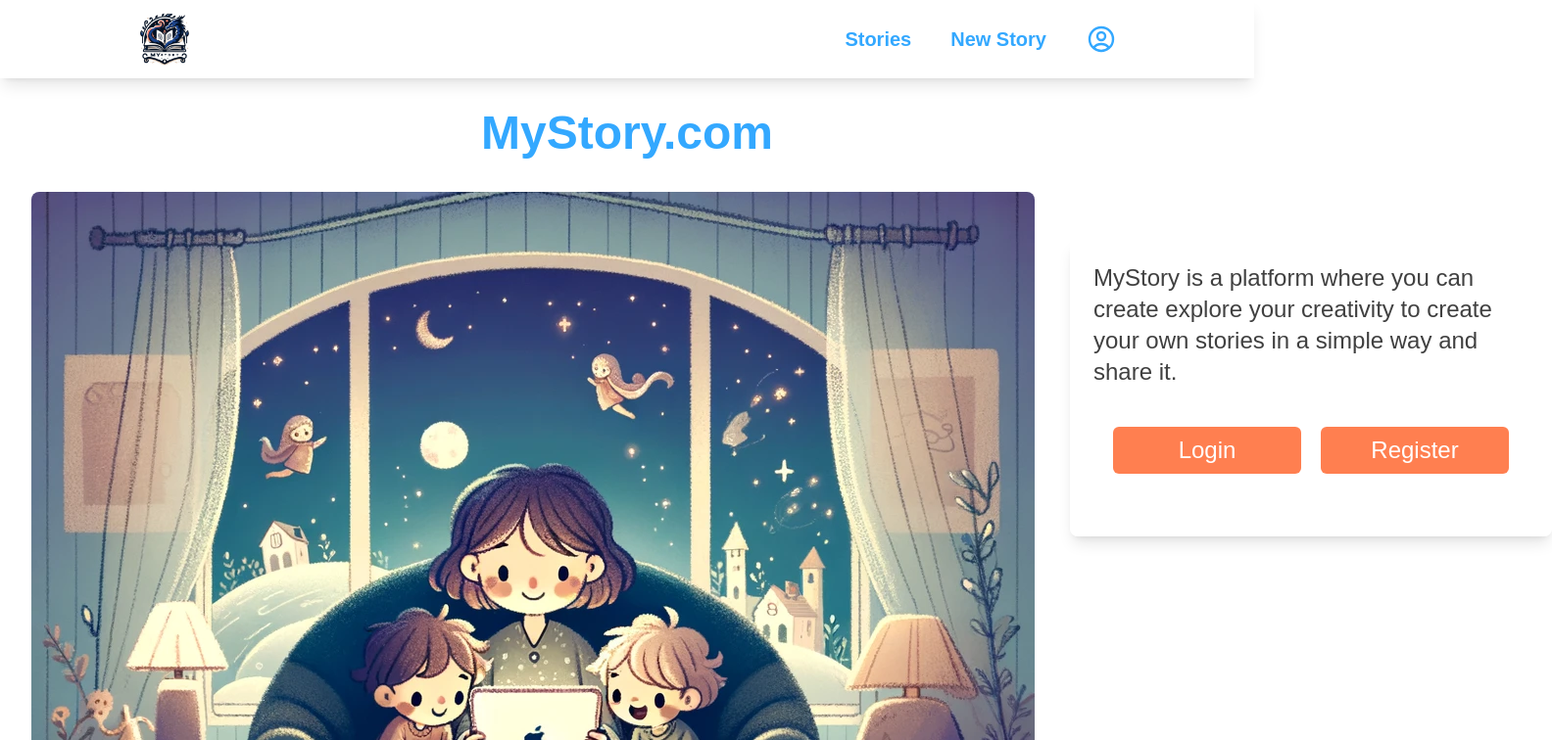
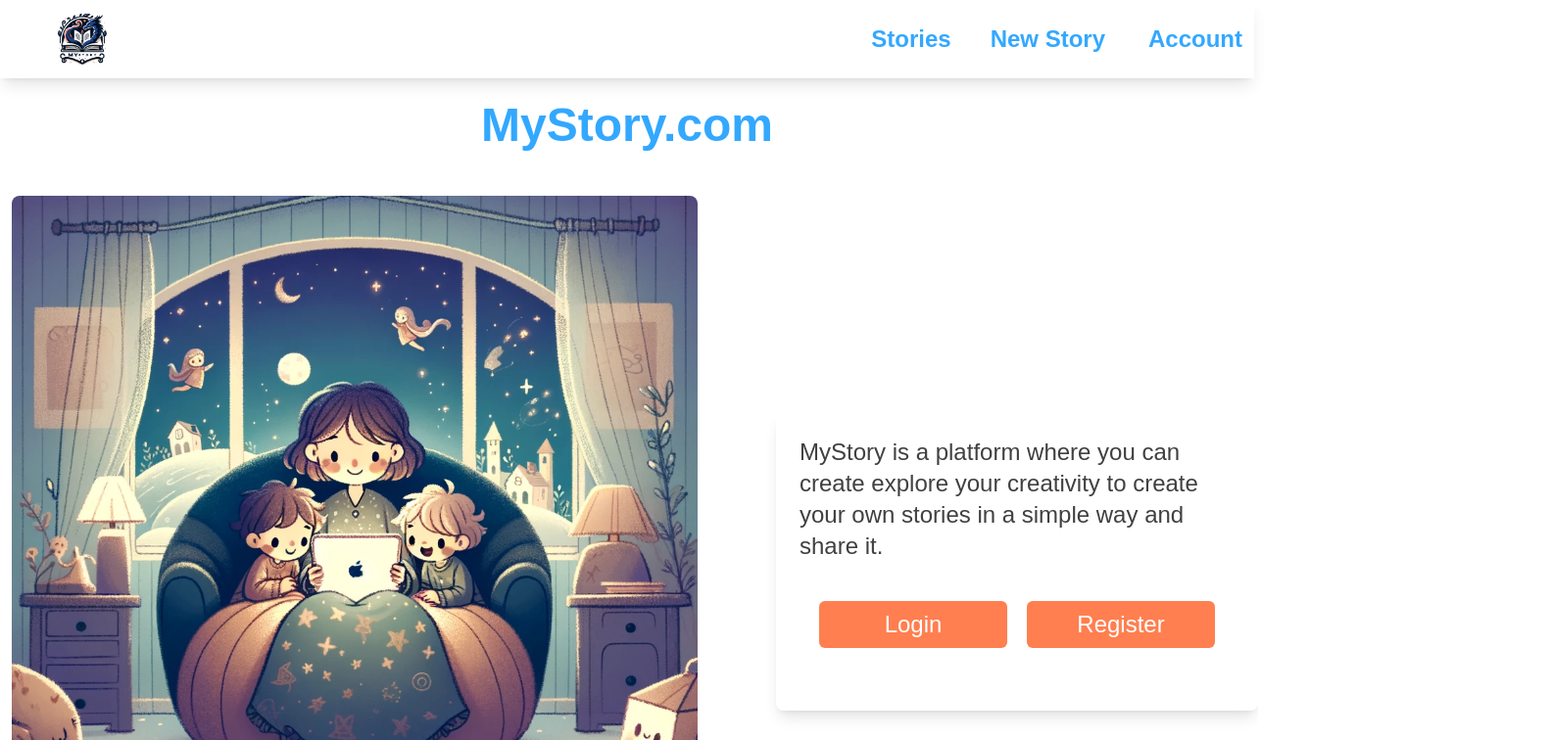
Before and after one commit to JuanitaAK/ai-story, a Next.js app: page / in a window 1280 px wide. Shown: the top 756 px of the page at 98% size, 1584 px wide, since content can reach past the window. Built offline with nearby package versions, Linux system fonts and the light colour scheme.

Commit message:
chore refactor layout and profile components

```diff
--- a/src/components/LandingPage.tsx
+++ b/src/components/LandingPage.tsx
@@ -8,19 +8,20 @@
   }
   return (
     <div>
-      {/* // <div className="bg-gradient-to-b from-white to-blue-500"> */}
-      <h2 className=" text-center text-3xl lg:text-5xl font-bold text-nav-font mb-9">
+      <h2 className=" text-center text-3xl lg:text-5xl font-bold text-nav-font pt-6 mb-9">
         MyStory.com
       </h2>
 
-      <div className="flex flex-col lg:flex-row gap-6 items-start">
+      <div className="flex flex-col lg:flex-row gap-20 items-center mb-6 p-3">
         <Image
           src={home}
           alt="Family reading a book"
           className=" rounded-lg left-6"
+          width={700}
         />
 
-        <div className="Card-container m-3 lg:mt-12 bg-white p-6 rounded-lg shadow-lg bg-opacity-70  max-w-lg  ">
+        <div className="Card-container lg:mt-12 bg-white p-6 rounded-lg shadow-lg bg-opacity-70 md:max-w-lg lg:w-auto mr-3 ">
+          {/* //md:max-w-lg  */}
           <p className="text-lg lg:text-2xl text-neutral-700">
             MyStory is a platform where you can create explore your creativity
             to create your own stories in a simple way and share it.
--- a/src/components/Layout/Footer.tsx
+++ b/src/components/Layout/Footer.tsx
@@ -2,16 +2,16 @@
 
 const Footer = (): JSX.Element => {
   return (
-    <div className="flex sm:justify-end justify-center py-3 px-3 bg-bgFooter shadow-lg text-gray-200 lg:px-24 xl:px-32">
+    <div className="flex sm:justify-end justify-center items-center gap-4 py-3 px-5 pr-20 bg-bgFooter shadow-lg text-2xl text-gray-200  sm:mb-0 ">
       <Link
         href="/about"
-        className="hover:bg-hover hover:text-white rounded-md py-2 text-base sm:text-xl font-medium mb-2 sm:mb-0 mr-4"
+        className="hover:bg-hover hover:text-white rounded-md py-2 font-medium mb-2 mr-4"
       >
         About Story.com
       </Link>
       <Link
         href="/contact"
-        className="hover:bg-hover hover:text-white rounded-md  py-2 text-base sm:text-xl font-medium mb-2 sm:mb-0 mr-4"
+        className="hover:bg-hover hover:text-white rounded-md  py-2 font-medium mb-2  mr-4"
       >
         Contact
       </Link>
--- a/src/components/Layout/Layout.tsx
+++ b/src/components/Layout/Layout.tsx
@@ -4,11 +4,8 @@
 const Layout = ({ children }: any): JSX.Element => {
   return (
     <div className="flex flex-col min-h-screen">
-      {/* <div className="flex flex-col min-h-screen  bg-background-light"> */}
       <Navbar />
-      <main className="flex-grow container mx-auto px-4 py-8 sm:px-6 md:px-8">
-        {children}
-      </main>
+      <main className="flex-grow container mx-auto">{children}</main>
       <Footer />
     </div>
   );
--- a/src/components/Layout/Navbar.tsx
+++ b/src/components/Layout/Navbar.tsx
@@ -1,33 +1,87 @@
+import { useState } from "react";
+import Link from "next/link";
 import Image from "next/image";
-import Link from "next/link";
-import { ProfileExpander } from "../ProfileExpander";
-import { useState } from "react";
 import logo from "../../../public/logo.png";
-
-// Mock user data for demonstration purposes
-const userData = {
-  firstName: "John",
-  lastName: "Doe",
-  email: "john.doe@example.com",
-  avatar: "https://example.com/avatar.jpg",
-  isLoggedIn: false, // Set this to true if the user is logged in
-};
+import { deleteAuthToken } from "@/services/storiesApi";
+import router from "next/router";
 
 const Navbar = (): JSX.Element => {
-  const [menuOpen, setMenuOpen] = useState(false);
-  const [profileOpen, setProfileOpen] = useState(false);
+  const [isMenuOpen, setIsMenuOpen] = useState(false);
+  const [isDropdownOpen, setIsDropdownOpen] = useState(false);
+
+  const handleLogout = async () => {
+    deleteAuthToken();
+
+    try {
+      await router.push(`/`);
+    } catch (error) {
+      console.error("Failed to delete your story:", error);
+    }
+  };
 
   return (
-    <nav
-      className=" Z-10 w-full sticky top-0 z-50
-     lg:px-24 xl:px-32 flex items-center justify-between bg-navbar text-text-gray-200 shadow-lg hover:text-hove text-2xl "
-    >
-      <Image className="w-20 h-20 rounded-full" src={logo} alt="Story.com" />
+    <nav className="Z-10 w-full sticky top-0 z-50 bg-navbar text-nav-font font-semibold px-5 shadow-lg hover:text-hove text-2xl">
+      <div className="container mx-auto flex justify-between items-center ml-6">
+        <Link href="/">
+          <Image
+            className="m-0"
+            src={logo}
+            alt="Logo Story.com"
+            width={80}
+            height={80}
+          />
+        </Link>
 
-      <div
-        className={`sm:flex sm:items-center ${menuOpen ? "flex" : "hidden"}`}
-      >
-        <div className="sm:flex space-x-4 text-nav-font font-semibold text-lg ">
+        <div className="hidden md:flex space-x-4">
+          <Link
+            href="/stories"
+            className="hover:bg-hover hover:text-white rounded-md px-3 "
+          >
+            Stories
+          </Link>
+
+          <Link
+            href="/form"
+            className="hover:bg-hover hover:text-white rounded-md px-3 "
+          >
+            New Story
+          </Link>
+
+          <div className="relative">
+            <button
+              onClick={() => setIsDropdownOpen(!isDropdownOpen)}
+              className="block px-4 rounded-md hover:text-white hover:bg-hover"
+            >
+              Account
+            </button>
+            {isDropdownOpen && (
+              <div className="absolute right-0 mt-2 py-2 bg-white w-48 shadow-lg">
+                <Link
+                  href="/profile"
+                  className="block px-4 py-2 rounded-md hover:text-white hover:bg-hover"
+                >
+                  Profile
+                </Link>
+                <Link
+                  href="/"
+                  onClick={handleLogout}
+                  className="block px-4 py-2 rounded-md hover:text-white hover:bg-hover"
+                >
+                  Logout
+                </Link>
+              </div>
+            )}
+          </div>
+        </div>
+
+        <div className="md:hidden">
+          <button onClick={() => setIsMenuOpen(!isMenuOpen)}>
+            {isMenuOpen ? "×" : "☰"}
+          </button>
+        </div>
+      </div>
+      {isMenuOpen && (
+        <div className="md:hidden">
           <Link
             href="/stories"
             className="hover:bg-hover hover:text-white rounded-md px-3 py-2"
@@ -40,38 +94,28 @@
           >
             New Story
           </Link>
-          <button
-            onClick={() => setProfileOpen(!profileOpen)}
-            className="hover:bg-hover hover:text-white rounded-md px-3 py-2"
-          >
-            <svg
-              xmlns="http://www.w3.org/2000/svg"
-              fill="none"
-              viewBox="0 0 24 24"
-              strokeWidth={1.8}
-              stroke="currentColor"
-              className="w-8 h-8"
-            >
-              <path
-                strokeLinecap="round"
-                strokeLinejoin="round"
-                d="M17.982 18.725A7.488 7.488 0 0012 15.75a7.488 7.488 0 00-5.982 2.975m11.963 0a9 9 0 10-11.963 0m11.963 0A8.966 8.966 0 0112 21a8.966 8.966 0 01-5.982-2.275M15 9.75a3 3 0 11-6 0 3 3 0 016 0z"
-              />
-            </svg>
-            {/* <a href="https://fr.freepik.com/search?format=search&last_filter=query&last_value=avatar+fox&query=avatar+fox&type=icon">Icône de Freepik</a> */}
+          <button onClick={() => setIsDropdownOpen(!isDropdownOpen)}>
+            Account
           </button>
+          {isDropdownOpen && (
+            <div>
+              <Link
+                href="/profile"
+                className="block hover:bg-hover hover:text-white rounded-md px-3 py-2"
+              >
+                Profile
+              </Link>
+              <Link
+                href="/"
+                onClick={handleLogout}
+                className="hover:bg-hover hover:text-white rounded-md px-3 py-2"
+              >
+                Logout
+              </Link>
+            </div>
+          )}
         </div>
-      </div>
-
-      <div className="sm:hidden">
-        <button
-          onClick={() => setMenuOpen(menuOpen)}
-          className="text-3xl text-neutral-500 focus:outline-none mr-3"
-        >
-          {menuOpen ? "×" : "☰"}
-        </button>
-      </div>
-      {profileOpen && <ProfileExpander userData={userData} />}
+      )}
     </nav>
   );
 };
--- a/src/components/Profile.tsx
+++ b/src/components/Profile.tsx
@@ -2,6 +2,8 @@
 import avatar from "../../public/fox_6249911.png";
 import Image from "next/image";
 import { userData } from "./../data/userData";
+import { deleteAuthToken } from "@/services/storiesApi";
+import router from "next/router";
 
 export type ProfilePageProps = {
   firstName: string;
@@ -11,6 +13,15 @@
 
 const Profile: React.FC<ProfilePageProps> = (data): JSX.Element => {
   const { firstName, lastName, email } = userData;
+  const handleLogout = async () => {
+    try {
+      deleteAuthToken();
+      await router.push(`/`);
+    } catch (error) {
+      console.error("Failed to delete your story:", error);
+    }
+  };
+
   return (
     <div className="max-w-md mx-auto my-6 p-6 rounded-lg bg-white shadow-lg">
       <div className="mb-6 text-center">
@@ -20,7 +31,6 @@
           className="w-24 h-24 mx-auto rounded-full mb-4"
         />
         <p className="sm:flex space-x-4">
-          {/* "text-2xl font-bold"> */}
           {firstName}
           HERE
           {lastName}
@@ -28,10 +38,8 @@
         <p className="text-gray-500">{email}</p>
       </div>
 
-      {/* Additional user profile information can be added here */}
-
       <button
-        onClick={() => console.log("Logout")} // Replace with actual logout logic
+        onClick={handleLogout}
         className="w-full py-2 text-white rounded-md bg-button hover:bg-hover transition duration-300"
       >
         Logout
--- a/src/components/ProfileExpander.tsx
+++ b/src/components/ProfileExpander.tsx
@@ -55,7 +55,7 @@
         </>
       ) : (
         <div className="flex flex-col absolute right-0 mt-2 py-2 w-48 bg-white rounded-md shadow-xl z-50">
-          <button
+          {/* <button
             onClick={handlelProfile}
             className="hover:bg-hover hover:text-white rounded-md px-3 py-2"
           >
@@ -66,7 +66,7 @@
             className="hover:bg-hover hover:text-white rounded-md px-3 py-2"
           >
             Logout
-          </button>
+          </button> */}
         </div>
       )}
     </div>
```
